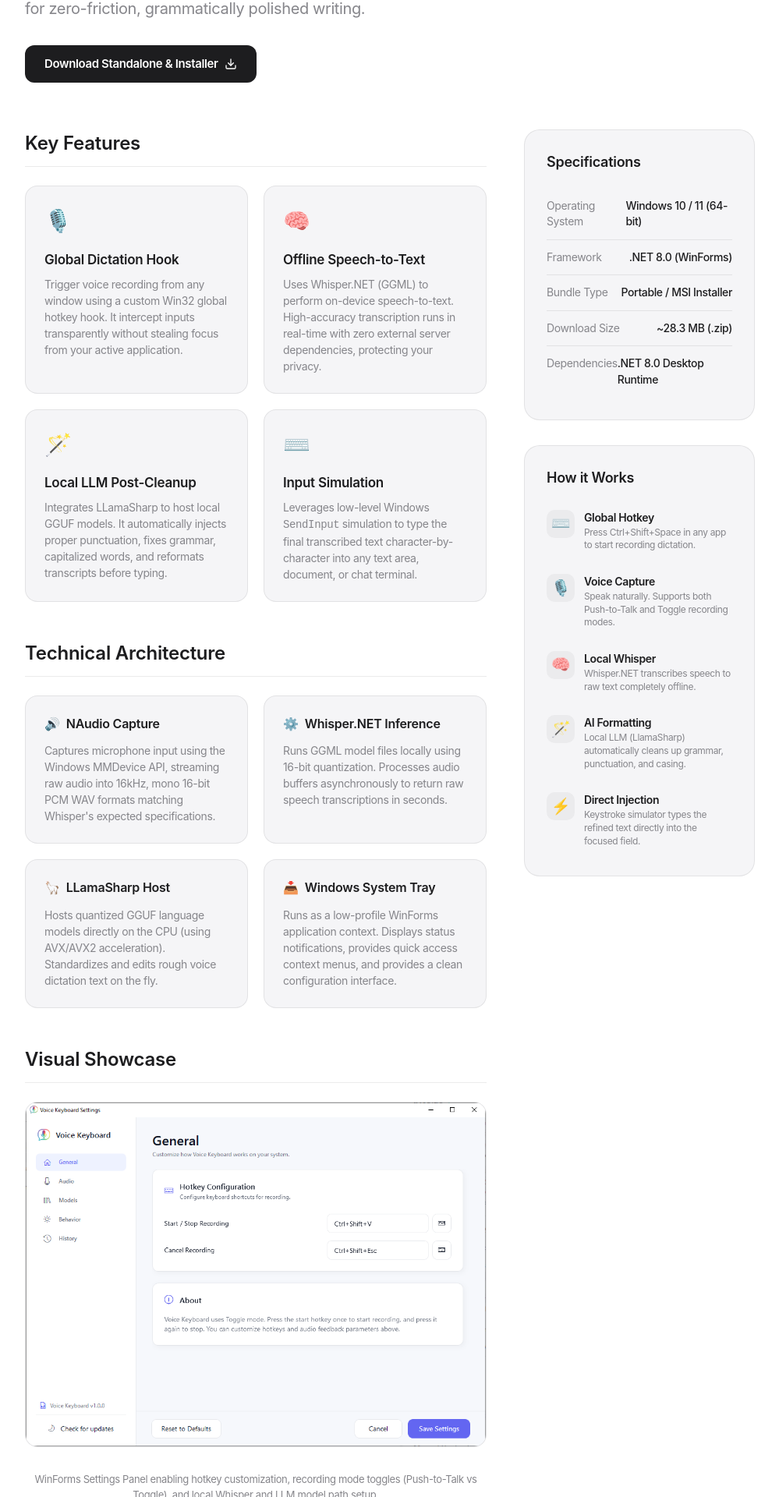
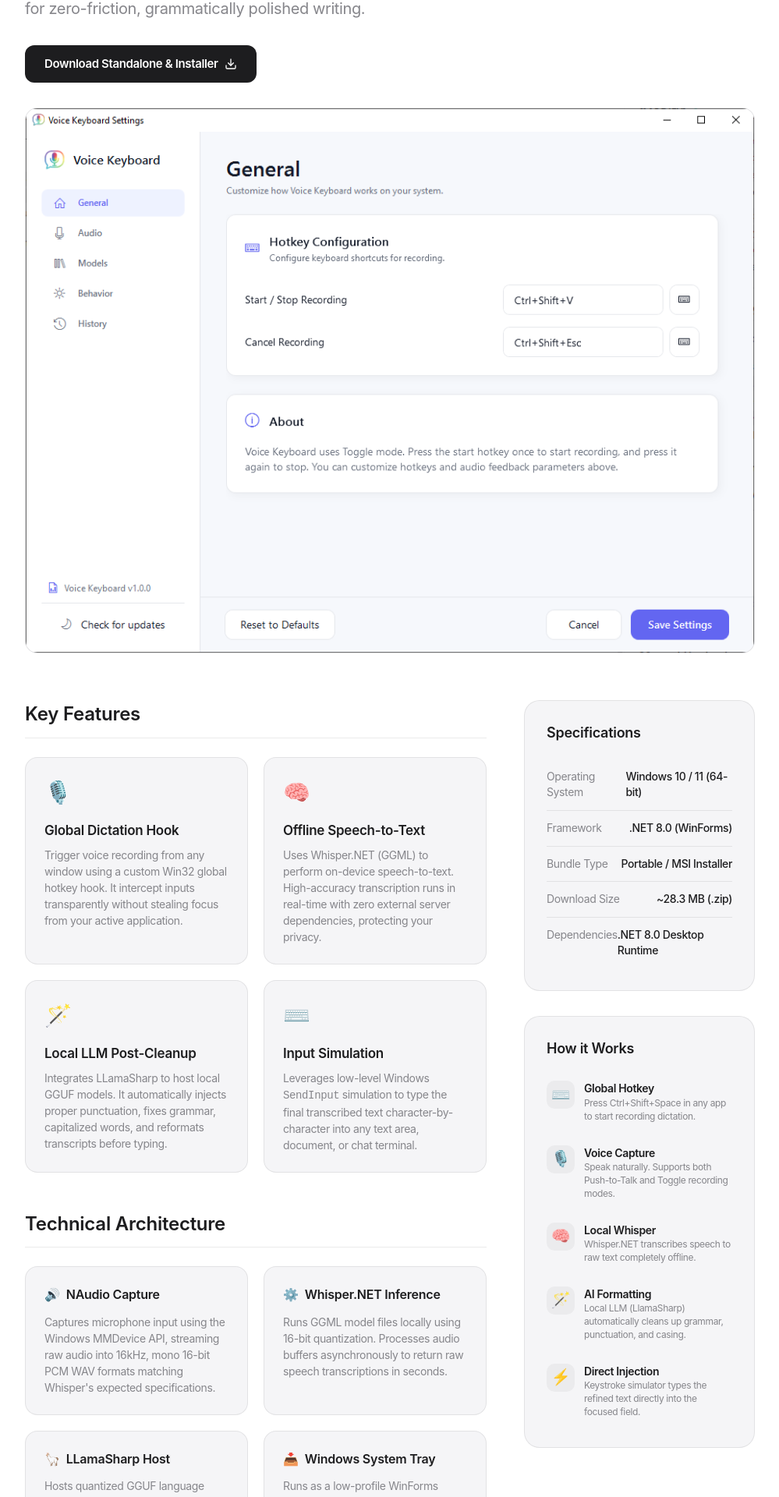
Before and after one commit to kirkbackus/portfolio, a Next.js app: page /projects/voice-keyboard in a window 1280 px wide. Shown: the part 354-2274 px from the top of the page at 78% size, without its empty margins (140-1139 px from the left). Built offline with nearby package versions, Linux system fonts and the light colour scheme.

Commit message:
Move settings-ui.png above the fold in voice-keyboard page and remove empty visual showcase

```diff
--- a/src/app/projects/voice-keyboard/page.tsx
+++ b/src/app/projects/voice-keyboard/page.tsx
@@ -62,7 +62,7 @@
           A system tray utility that enables hands-free dictation across all Windows applications. Combines offline neural speech-to-text with local LLM cleanup for zero-friction, grammatically polished writing.
         </p>
 
-        <div className={styles.btnGroup}>
+        <div className={styles.btnGroup} style={{ marginBottom: "32px" }}>
           <a
             href={getAssetPath("/downloads/voice-keyboard-win-x64.zip")}
             download
@@ -70,6 +70,15 @@
           >
             Download Standalone & Installer <DownloadIcon />
           </a>
+        </div>
+
+        {/* Hero Screenshot */}
+        <div className={styles.imageContainer}>
+          <img
+            src={getAssetPath("/images/voice-keyboard/settings-ui.png")}
+            alt="Voice Keyboard Settings UI Screenshot"
+            style={{ width: "100%", height: "auto", display: "block" }}
+          />
         </div>
       </header>
 
@@ -155,21 +164,6 @@
               </div>
             </div>
           </section>
-
-          {/* Visual Showcase */}
-          <section className={styles.section} style={{ paddingTop: 0, paddingBottom: 0 }}>
-            <h2 className={styles.sectionTitle}>Visual Showcase</h2>
-            <div className={styles.gallery}>
-              <div className={styles.imageContainer}>
-                <img
-                  src={getAssetPath("/images/voice-keyboard/settings-ui.png")}
-                  alt="Voice Keyboard Settings UI Mockup"
-                  style={{ width: "100%", height: "auto", display: "block" }}
-                />
-              </div>
-              <p className={styles.caption}>WinForms Settings Panel enabling hotkey customization, recording mode toggles (Push-to-Talk vs Toggle), and local Whisper and LLM model path setup.</p>
-            </div>
-          </section>
         </div>
 
         {/* Sidebar Info */}
```
